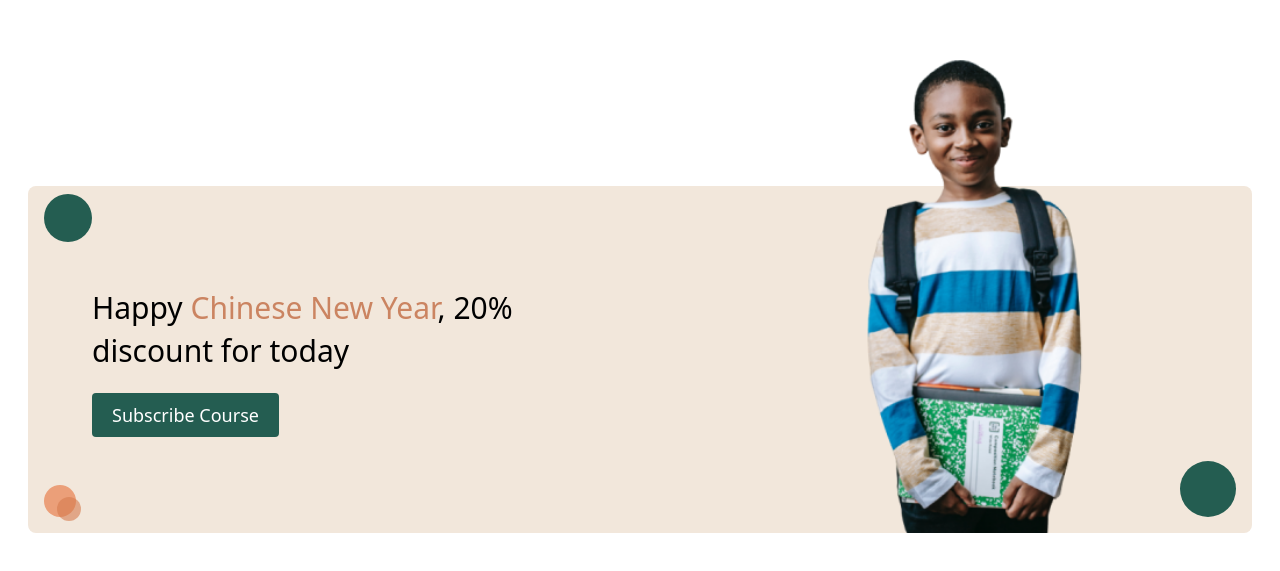
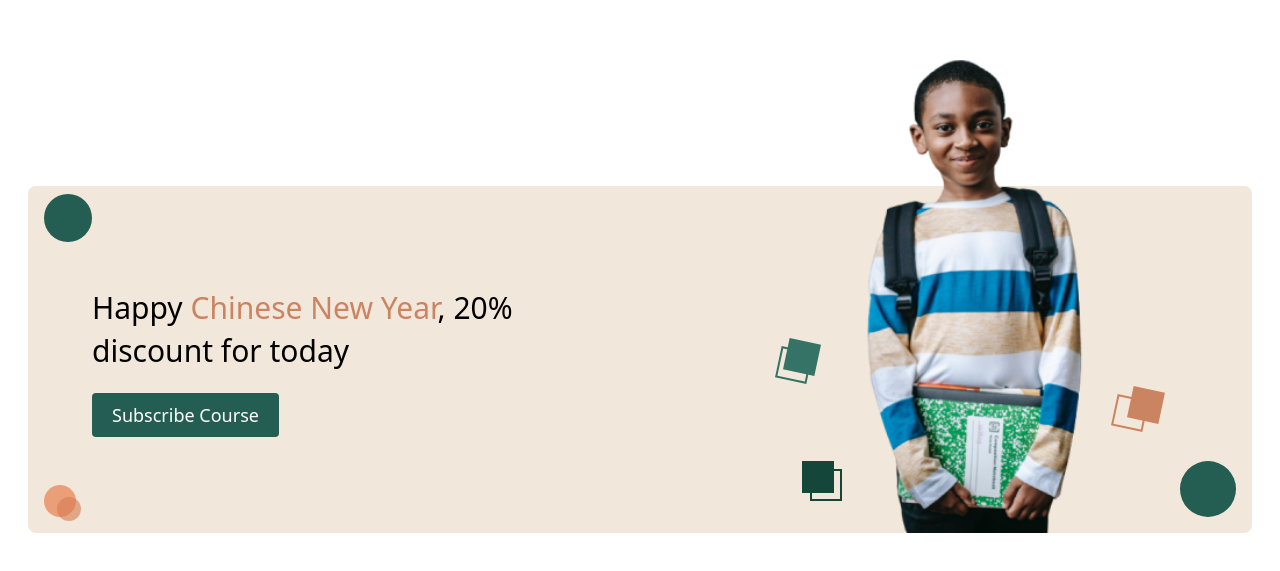
Before and after one commit to apurboroy7077/skill-shot, a plain HTML site: page index.html in a window 1280 px wide. Shown: the part 1037-1608 px from the top of the page. Drawn offline with Linux system fonts and the light colour scheme.

```diff
--- a/index.html
+++ b/index.html
@@ -361,11 +361,33 @@
               </div>
               <div class="w-[47%] relative">
                 <div class="absolute bottom-0 w-[10rem] left-[25%]">
-                  <img
-                    src="./images/boy.png"
-                    alt=""
-                    class="min-w-[15.5rem] lg:min-w-[21rem]"
-                  />
+                  <div class="relative">
+                    <img
+                      src="./images/boy.png"
+                      alt=""
+                      class="min-w-[15.5rem] lg:min-w-[21rem]"
+                    />
+                    <div
+                      class="bg-[#14463a] w-[2rem] h-[2rem] absolute bottom-10 left-0"
+                    ></div>
+                    <div
+                      class="border-[#14463a] border-[2px] w-[2rem] h-[2rem] absolute bottom-8 left-2"
+                    ></div>
+                    <!--  -->
+                    <div
+                      class="border-[#cb8461] border-[2px] w-[2rem] h-[2rem] absolute bottom-[6.5rem] right-[-6.5rem] lg:right-[-11.5rem] rotate-12"
+                    ></div>
+                    <div
+                      class="bg-[#cb8461] w-[2rem] h-[2rem] absolute bottom-[7rem] right-[-6rem] lg:right-[-12.5rem] rotate-12"
+                    ></div>
+                    <!--  -->
+                    <div
+                      class="border-[#347366] border-[2px] w-[2rem] h-[2rem] absolute bottom-[9.5rem] left-[-1.5rem] rotate-12"
+                    ></div>
+                    <div
+                      class="bg-[#347366] w-[2rem] h-[2rem] absolute bottom-[10rem] left-[-1rem] rotate-12"
+                    ></div>
+                  </div>
                 </div>
               </div>
 
@@ -375,6 +397,7 @@
               <div
                 class="bg-[#245d51] absolute w-[2.5rem] lg:w-[3.5rem] h-[2.5rem] lg:h-[3.5rem] overflow-hidden rounded-full bottom-[1rem] right-[1rem] transition-all duration-300 hover:scale-[1.1]"
               ></div>
+
               <div
                 class="bg-[#eb9f79] absolute w-[2rem] h-[2rem] overflow-hidden rounded-full bottom-[1rem] left-[1rem] transition-all duration-300 hover:scale-[1.1]"
               ></div>
```
Also changed, not shown: css/tailwind-output.css.
